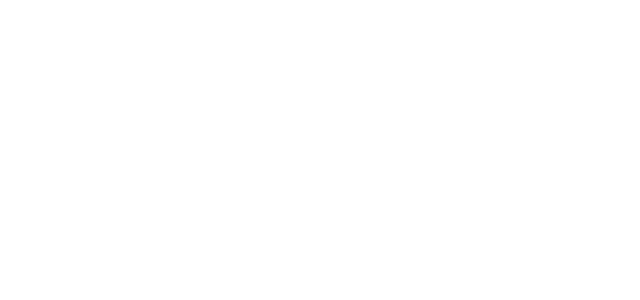
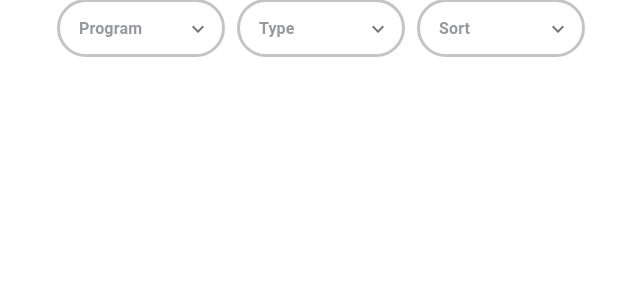
Before and after one commit to DaivdYuan/Bospies, a React (Create React App) app in the folder bospies-app/: page / in a window 1280 px wide. Shown: the top 300 px of the page, without its empty margins (13-653 px from the left). Built offline with nearby package versions, Linux system fonts and the light colour scheme.

Commit message:
Added filter buttons
Might need to fix spacing a bit more

```diff
--- a/bospies-app/package.json
+++ b/bospies-app/package.json
@@ -3,9 +3,11 @@
   "version": "0.1.0",
   "private": true,
   "dependencies": {
-    "@emotion/react": "^11.10.8",
-    "@emotion/styled": "^11.10.8",
+    "@emotion/react": "^11.11.0",
+    "@emotion/styled": "^11.11.0",
+    "@mui/icons-material": "^5.11.16",
     "@mui/material": "^5.12.3",
+    "@mui/system": "^5.12.3",
     "@testing-library/jest-dom": "^5.16.5",
     "@testing-library/react": "^13.4.0",
     "@testing-library/user-event": "^13.5.0",
--- a/bospies-app/src/App.js
+++ b/bospies-app/src/App.js
@@ -1,10 +1,12 @@
 import logo from './logo.svg';
 import './App.css';
+import HomepageLayout from './layouts/HomepageLayout'
 
 function App() {
   return (
     <div className="App">
       {/* TODO - add pages and routers here*/}
+      <HomepageLayout/>
     </div>
   );
 }
--- /dev/null
+++ b/bospies-app/src/components/FilterButton.js
@@ -0,0 +1,69 @@
+import * as React from 'react';
+import { Box, InputLabel, Menu, MenuItem, FormControl, Select, Typography } from '@mui/material';
+import ExpandMoreIcon from '@mui/icons-material/ExpandMore';
+import { styled } from "@mui/system";
+
+const ExpandMoreStyled = styled(ExpandMoreIcon)({
+  color: "green",
+  paddingRight: "8px",
+  "&.MuiSelect-iconOpen": {
+    paddingRight: 0,
+    paddingLeft: "8px"
+  }
+});
+
+const style = {
+  width: 168,
+  borderRadius: "30px",
+  border: "2px solid #33363F 0.5",
+  padding: "0px 8px 0px 8px",
+  ".MuiOutlinedInput-notchedOutline": {
+    borderColor: "#33363F 0.5",
+    borderWidth: "3px",
+  },
+  "&:hover .MuiOutlinedInput-notchedOutline": {
+    borderColor: "#33363F",
+    opacity: 0.5,
+    borderWidth: "3px",
+  },
+  "&.Mui-focused .MuiOutlinedInput-notchedOutline": {
+    borderColor: "#33363F",
+    opacity: 0.5,
+    borderWidth: "3px",
+  },
+};
+
+const FilterButton = (props) => {
+  const { filterName, filterSelected, handleFilterSelected, filterOptions } = props;
+  return (
+    <FormControl>
+      <Select
+        value={filterSelected}
+        onChange={handleFilterSelected}
+        renderValue={() => (
+          <Typography
+            align="left"
+            sx={{
+              fontWeight: 600,
+              color: "#33363F",
+              opacity: 0.5
+            }}
+          >
+            {filterSelected && filterSelected !== 'View All' ? filterSelected : filterName}
+          </Typography>
+        )}
+        displayEmpty
+        sx={style}
+        IconComponent={ExpandMoreStyled}
+      >
+        {filterOptions.map((filter, index) => {
+          return (
+            <MenuItem key={index} value={filter}>{filter}</MenuItem>
+          )
+        })}
+      </Select>
+    </FormControl>
+  )
+}
+
+export default FilterButton
--- a/bospies-app/src/json/homepage_posts.json
+++ b/bospies-app/src/json/homepage_posts.json
@@ -7,6 +7,7 @@
     "category": "",
     "body": "",
     "images": [],
-    "comments": []
+    "comments": [],
+    "users_joined": []
   }
 ]
--- /dev/null
+++ b/bospies-app/src/json/programs.json
@@ -0,0 +1,12 @@
+[
+  "View All",
+  "Berlin",
+  "Cape Town",
+  "Florence",
+  "Kyoto",
+  "Madrid",
+  "New York",
+  "Oxford",
+  "Paris",
+  "Santiago"
+]
--- /dev/null
+++ b/bospies-app/src/json/sort_options.json
@@ -0,0 +1,7 @@
+[
+  "View All",
+  "Popular questions",
+  "Unanswered questions",
+  "Newest posts",
+  "Oldest posts"
+]
--- /dev/null
+++ b/bospies-app/src/json/type.json
@@ -0,0 +1,6 @@
+[
+  "View All",
+  "Question",
+  "Sharing",
+  "Itinerary"
+]
--- /dev/null
+++ b/bospies-app/src/layouts/HomepageLayout.js
@@ -0,0 +1,49 @@
+import { Container } from '@mui/system';
+import { Grid } from '@mui/material';
+import * as React from 'react';
+import FilterButton from '../components/FilterButton';
+import programs from '../json/programs.json';
+import typeOptions from '../json/type.json';
+import sortOptions from '../json/sort_options.json'
+
+const HomepageLayout = (props) => {
+  const [program, setProgram] = React.useState('');
+  const [type, setType] = React.useState('');
+  const [sort, setSort] = React.useState('');
+  const handleProgramChange = (event) => {
+    // Do the filtering here
+    setProgram(event.target.value);
+  };
+  const handleTypeChange = (event) => {
+    // Do the filtering here
+    setType(event.target.value);
+  };
+  const handleSortChange = (event) => {
+    // Do the filtering here
+    setSort(event.target.value);
+  };
+  return (
+    <Container maxWidth="lg">
+      <Grid container >
+        <Grid item xs={12} md={9} >
+          <Grid container direction="row" rowGap={2} justifyContent="flex-start">
+            <Grid item xs={5} sm={4} md={2.5}>
+              <FilterButton filterName="Program" filterSelected={program} handleFilterSelected={handleProgramChange} filterOptions={programs} />
+            </Grid>
+            <Grid item xs={5} sm={4} md={2.5}>
+              <FilterButton filterName="Type" filterSelected={type} handleFilterSelected={handleTypeChange} filterOptions={typeOptions} />
+            </Grid>
+            <Grid item xs={5} sm={4} md={2.5}>
+              <FilterButton filterName="Sort" filterSelected={sort} handleFilterSelected={handleSortChange} filterOptions={sortOptions} />
+            </Grid>
+          </Grid>
+        </Grid>
+        <Grid item xs={0} md={3}>
+
+        </Grid>
+      </Grid>
+    </Container>
+  )
+}
+
+export default HomepageLayout
```
Also changed, not shown: 1 other file (tests, documents, lock files or other folders).
